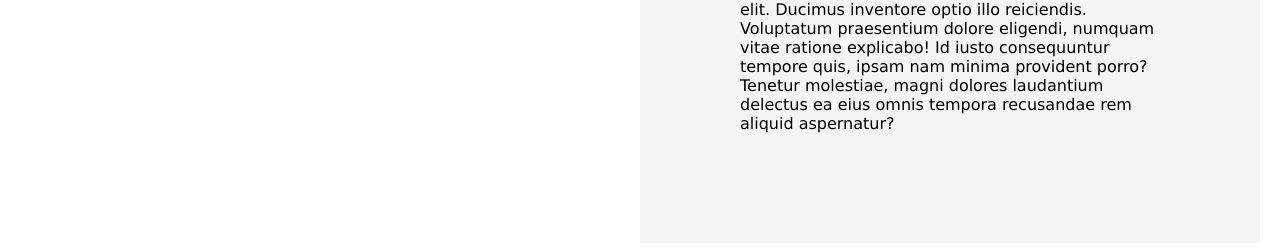
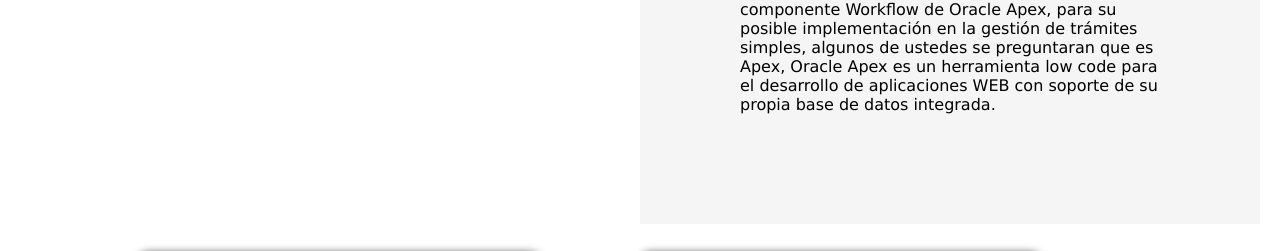
Before and after one commit to ElWillyGod/ElWillyGod.github.io, a plain HTML site: page index.html in a window 1280 px wide. Shown: the part 284-535 px from the top of the page. Drawn offline with Linux system fonts and the light colour scheme.

Commit message:
Last update

```diff
--- a/index.html
+++ b/index.html
@@ -36,7 +36,9 @@
 
                 <section class="informacion">
                     <div class="wrap-informacion">
-                        <p>Lorem ipsum dolor sit amet consectetur adipisicing elit. Ducimus inventore optio illo reiciendis. Voluptatum praesentium dolore eligendi, numquam vitae ratione explicabo! Id iusto consequuntur tempore quis, ipsam nam minima provident porro? Tenetur molestiae, magni dolores laudantium delectus ea eius omnis tempora recusandae rem aliquid aspernatur?</p>
+                        <p>El proyecto consiste en la evaluación del componente Workflow de Oracle Apex, para su posible implementación en la gestión de trámites simples, algunos de ustedes se preguntaran que es Apex, Oracle Apex es un herramienta low code para el desarrollo de aplicaciones WEB con soporte de su propia base de datos integrada.
+
+                        </p>
                     </div>
                 </section>
             </div>
```
